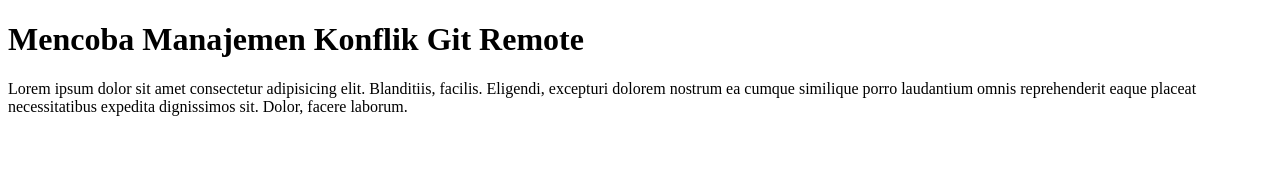
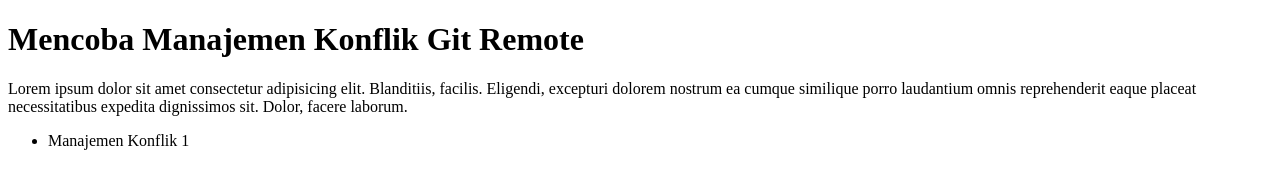
Before and after one commit to anamtafany/anam-repository, a plain HTML site: page index.html in a window 1280 px wide. Drawn offline with Linux system fonts and the light colour scheme.

Commit message:
Menambahkan Tulisan Manajemen Konflik 1

```diff
--- a/index.html
+++ b/index.html
@@ -13,5 +13,8 @@
       laudantium omnis reprehenderit eaque placeat necessitatibus expedita
       dignissimos sit. Dolor, facere laborum.
     </p>
+    <ul>
+      <li>Manajemen Konflik 1</li>
+    </ul>
   </body>
 </html>
```
